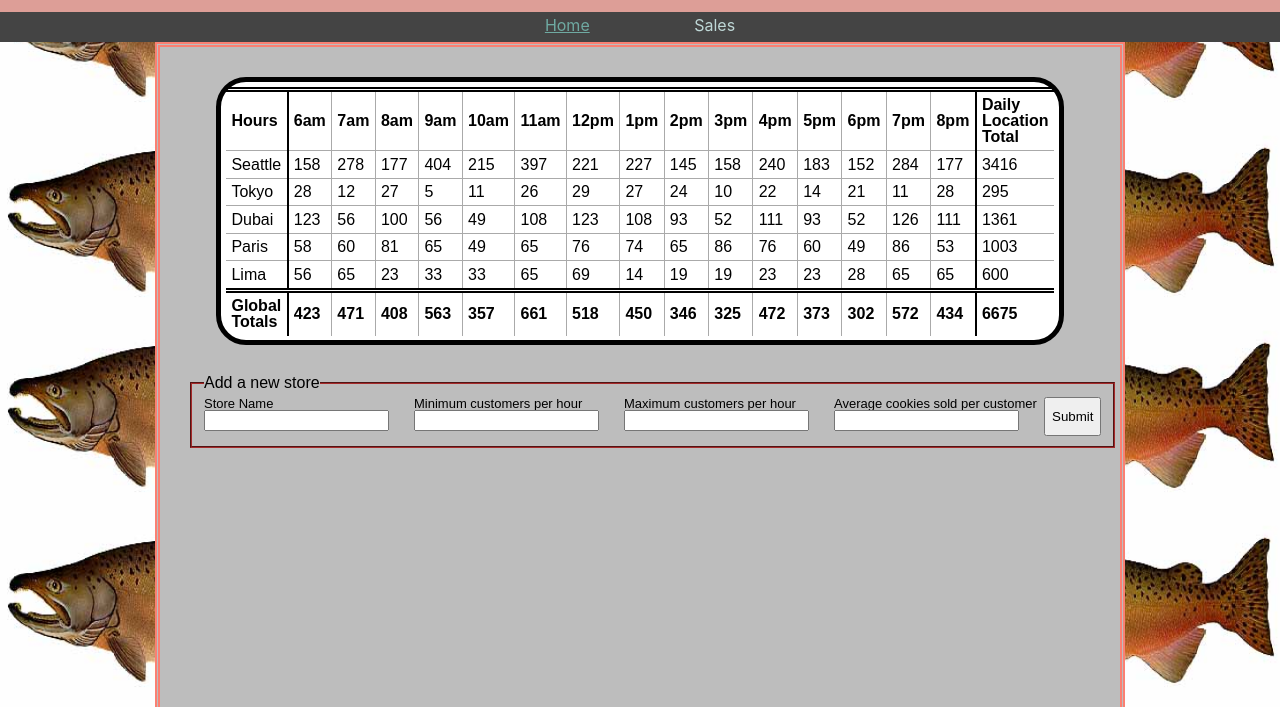
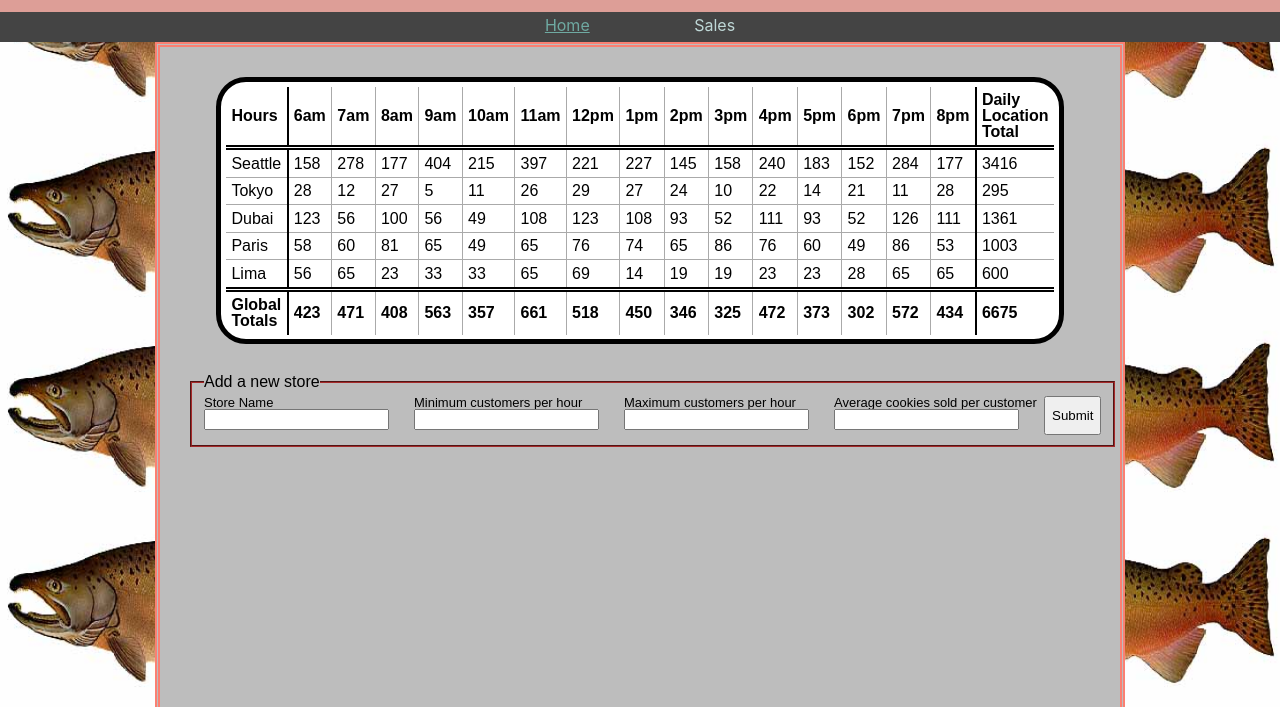
Before and after one commit to jeffreyjtech/cookie-stand, a plain HTML site: page pages/sales.html in a window 1280 px wide. Shown: the part 93-800 px from the top of the page. Drawn offline with Linux system fonts and the light colour scheme.

Commit message:
Tweaked selectors to use new thead element properly

```diff
--- a/css/sales.css
+++ b/css/sales.css
@@ -23,7 +23,7 @@ td {
   padding: 0.33em;
   width: 5em;
 }
-tr:first-child th {
+thead th{
   border-bottom: thick double black;
   border-top: none;
 }
@@ -40,7 +40,7 @@ td:last-child {
 th {
   vertical-align: middle;
 }
-tr:last-child th {
+table > tr:last-child th{
   border-top: thick double black;
   border-bottom: none;
 }
```
